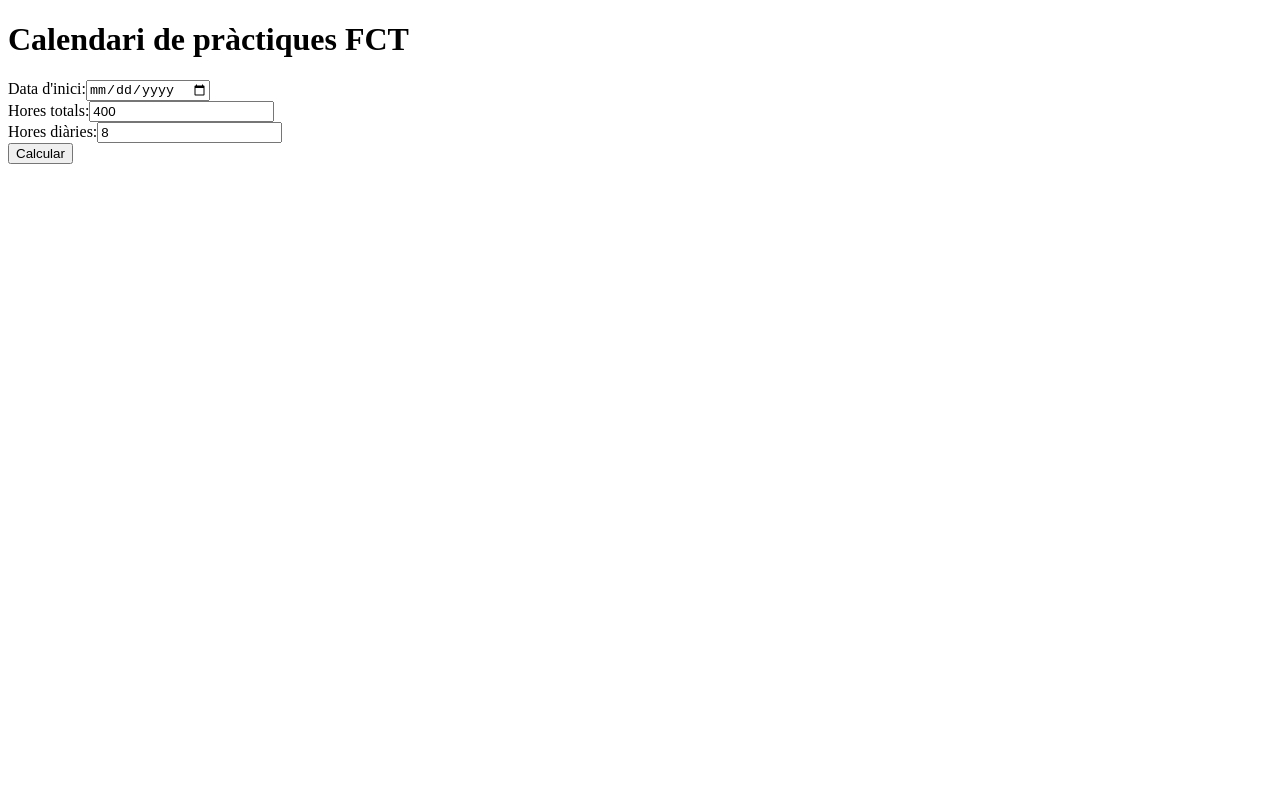
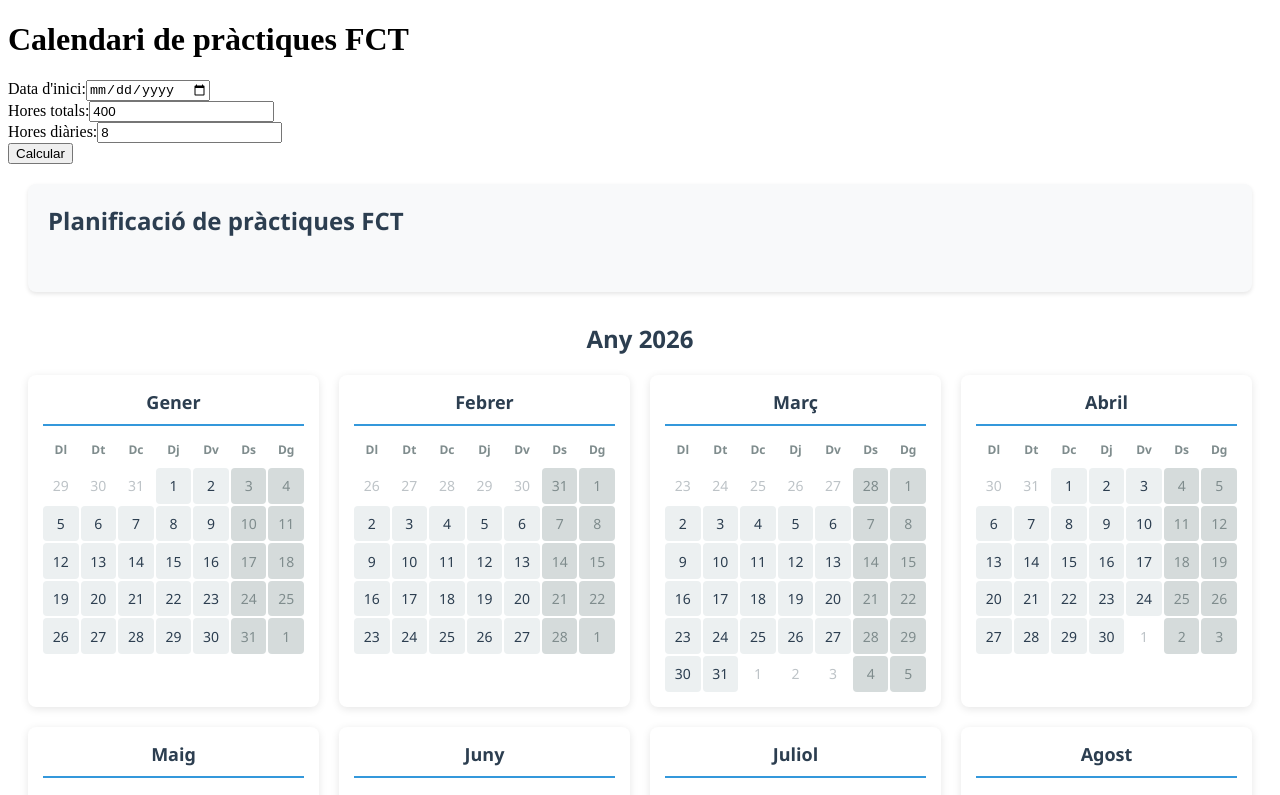
Before and after one commit to espinozam/calendarifct, an Angular app: page / in a window 1280 px wide. Shown: the top 795 px of the page. Built offline with nearby package versions, Linux system fonts and the light colour scheme.

Commit message:
Importado componente Calendari a la página principal

```diff
--- a/src/app/app.html
+++ b/src/app/app.html
@@ -1,2 +1,4 @@
 <h1>Calendari de pràctiques FCT</h1>
+
 <app-formulari-practiques></app-formulari-practiques>
+<app-calendari></app-calendari>
--- a/src/app/app.ts
+++ b/src/app/app.ts
@@ -2,10 +2,11 @@ import { Component, signal } from '@angular/core';
 import { RouterOutlet } from '@angular/router';
 import { ReactiveFormsModule } from '@angular/forms';
 import { FormulariPractiques } from './components/formulari-practiques/formulari-practiques';
+import { Calendari } from './components/calendari/calendari';
 
 @Component({
   selector: 'app-root',
-  imports: [RouterOutlet, ReactiveFormsModule, FormulariPractiques],
+  imports: [RouterOutlet, ReactiveFormsModule, FormulariPractiques, Calendari],
   templateUrl: './app.html',
   styleUrl: './app.css'
 })
```
